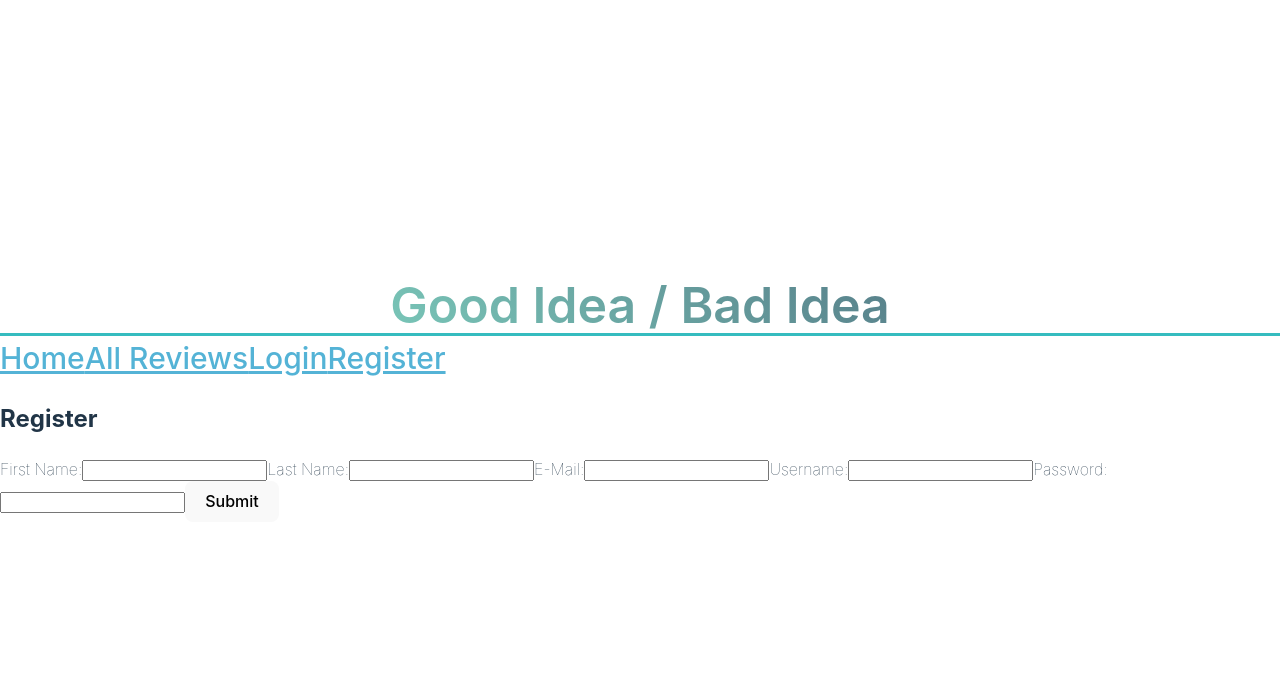
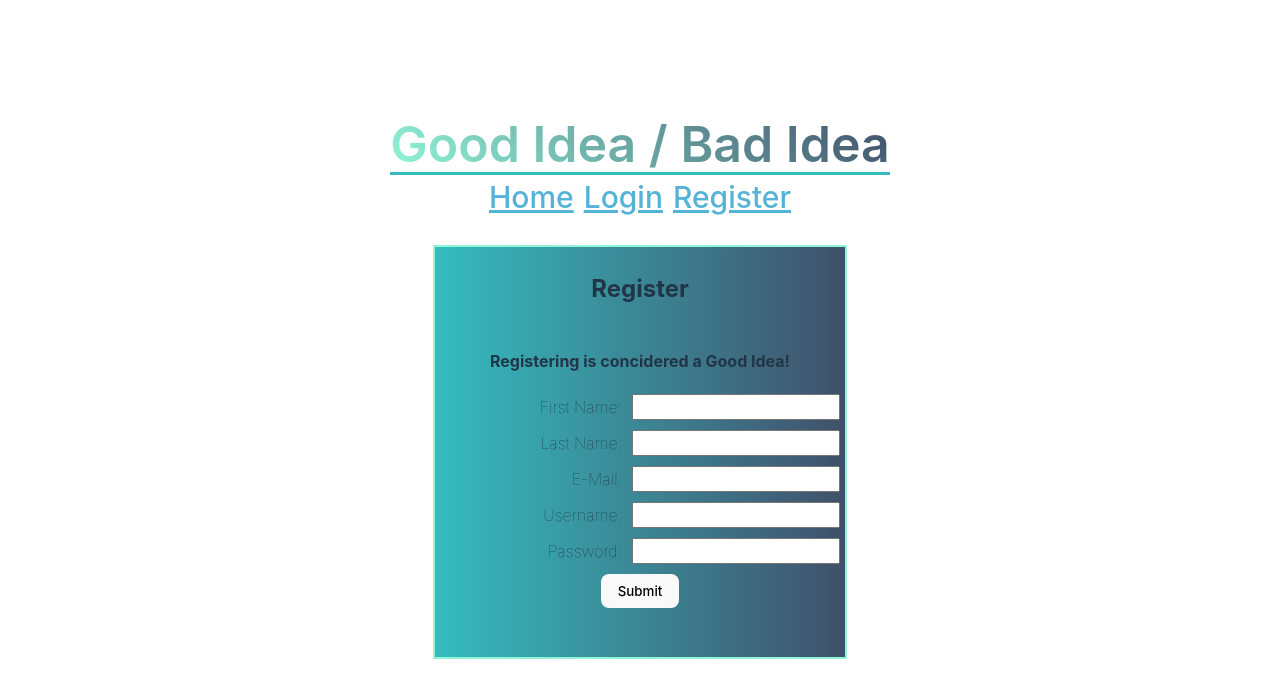
Before and after one commit to Bad-Idea-6/Front-End, a React (Vite) app in the folder bad-idea-6/: page /register in a window 1280 px wide. Shown: the top 698 px of the page. Built offline with nearby package versions, Linux system fonts and the light colour scheme.

Commit message:
CSS clean up. Need to make indivitual texbox/label changes

```diff
--- a/bad-idea-6/src/App.jsx
+++ b/bad-idea-6/src/App.jsx
@@ -6,11 +6,11 @@ import PostReview from "./components/PostReview";
 import AllReviews from "./components/AllReviews";
 import SingleReview from "./components/SingleReview";
 import Login from "./components/Login";
-import Register from "./components/register";
+import Register from "./components/Register";
 import Profile from "./components/Profile";
 import EditProfile from "./components/EditProfile";
 import EditPostPage from "./components/EditPostPage";
-import Logout from "./components/Logout";
+import Logout from "./components/LogOut";
 import Admin from "./components/Admin";
 import { currentToken } from "./components/apiAdapters";
 import { useState } from "react";
@@ -31,7 +31,7 @@ function App() {
       </header>
       <div id="navbar">
         <Link to="/">Home</Link>
-        <Link to="/AllReviews">All Reviews</Link>
+        {/* <Link to="/AllReviews">All Reviews</Link> */}
 
         {token && token.length ? (
           <>
--- a/bad-idea-6/src/components/AllReviews.jsx
+++ b/bad-idea-6/src/components/AllReviews.jsx
@@ -1,7 +1,7 @@
 import { useState, useEffect } from "react";
 import { Link } from 'react-router-dom';
 import SingleReview from "./SingleReview";
-import {BASEURL} from "./apiAdapters";
+import { BASEURL } from "./apiAdapters";
 // import SearchBar from "./SearchBar";
 
 
@@ -34,8 +34,8 @@ export default function AllReviews() {
         fetchAllReviews();
     }, [])
     return (
-
-        <div>
+<div class="page-container">
+        <div class="searchBar">
             <form>
                 <label htmlFor="search-query">Search: </label>
                 <input
@@ -54,15 +54,19 @@ export default function AllReviews() {
                     filteredReviews.length ? filteredReviews.map((Review, idx) => {
                         return (
                             <div key={idx}>
-                            <div className="review">
+                                <div class="reviewCard">
+                                    <div class="review">
                                         <h3>{Review.title}</h3>
                                         <h4>User: {Review.author}</h4>
                                         <h4>{Review.ideaName}</h4>
                                         <h4>{Review.review}</h4>
                                         <h2>Rating: {Review.rating}</h2>
+                                        <div class="detailsButton">
                                         <Link to={`/post/${Review.reviewId}`}>
                                             <button >Click Here For More Details</button>
                                         </Link>
+                                        </div>
+                                    </div>
                                 </div>
                             </div>
                         )
@@ -70,34 +74,6 @@ export default function AllReviews() {
                 }
             </div>
         </div>
+        </div>
     )
 }
-
-
-//         <div class="reviews-container">
-//             {
-//                 review.map((review, idx) => {
-//                     return (
-
-//                         <div key={idx}>
-//                             <div className="review">
-//                                 <h3>{review.title}</h3>
-//                                 <h4>User: {review.author}</h4>
-//                                 <h4>{review.ideaName}</h4>
-//                                 <h4>{review.review}</h4>
-//                                 <h2>Rating: {review.rating}</h2>
-//                                 {/* <img src={player.imageUrl}></img> */}
-//                                 {/* <Link to={`/SingleReview/${review.reviewId}`}>
-//                                     <button >Click Here for more details</button>
-//                                 </Link> */}
-//                                 {/* <button onClick={() => setReview }>
-//                                 </button> */}
-//                             </div>
-//                         </div>
-
-//                     )
-//                 })
-//             }
-//         </div>
-//     )
-// }
--- a/bad-idea-6/src/components/Login.jsx
+++ b/bad-idea-6/src/components/Login.jsx
@@ -51,8 +51,12 @@ export default function userLogin(props) {
     }
     return (
         <div>
+            <div class="reviews-container">
+                <div class="loginCard">
+                    <div class="login">
                         <h1> Login Here </h1>
                         <form>
+                            <div class="loginTextBox">
                             <input name="Username"
                                 type="text"
                                 placeholder="Input Username Here"
@@ -68,19 +72,25 @@ export default function userLogin(props) {
                                 onChange={(e) => {
                                     setPasswordInput(e.target.value)
                                 }} />
-
-                <button>
-                    <input type="submit" value={"submit"} onClick={loginRequest} />
+</div>
+                <div class="button-gap">
+                            <button onClick={loginRequest}>
+                                <input type="submit" value={"Login"} onClick={loginRequest} />
                             </button>
 
-            </form>
-            <button onClick={() =>
-            { setUsernameInput("admin")
+
+                        <button onClick={() => {
+                            setUsernameInput("admin")
                             setPasswordInput("password")
                         }
                         }
                         >Admin
                         </button>
                         </div>
+                        </form>
+                    </div>
+                </div>
+            </div>
+        </div>
     )
 }
--- a/bad-idea-6/src/components/Register.jsx
+++ b/bad-idea-6/src/components/Register.jsx
@@ -30,8 +30,15 @@ const Register = (props) => {
     }
     return (
         <div>
+                   <div class="reviews-container">
+                <div class="loginCard">
+                    <div class="register">
+            <div class="center">
             <h2>Register</h2>
+            <h4>Registering is concidered a Good Idea!</h4>
+            </div>
             <form onSubmit={handleSubmit}>
+            <div class="registerTextBox">
             <label>
                     First Name:
                     <input
@@ -83,7 +90,12 @@ const Register = (props) => {
                     />
                 </label>
                 <button type='submit'>Submit</button>
+                </div>
             </form>
+
+        </div>
+        </div>
+        </div>
         </div>
     );
 };
--- a/bad-idea-6/src/components/SingleReview.jsx
+++ b/bad-idea-6/src/components/SingleReview.jsx
@@ -37,7 +37,10 @@ const SingleReview = ({ SingleReview }) => {
 
   return (
     <>
+     <div class="reviews-container">
+     <div class="reviewCard">
       <h1>Single Post Page</h1>
+                                    <div class="review">
       {review && review.reviewId ? (
         <div className="Single-Review">
           <h2>{review.title}</h2>
@@ -52,6 +55,9 @@ const SingleReview = ({ SingleReview }) => {
       ) : (
         <h2> Loading... </h2>
       )}
+      </div>
+      </div>
+      </div>
     </>
   );
 };
--- a/bad-idea-6/src/index.css
+++ b/bad-idea-6/src/index.css
@@ -73,6 +73,7 @@ body {
   flex-direction: row;
   overflow-x: hidden;
   justify-content: space-between;
+  align-items: center;
 }
 #cloud-container{
   position:absolute;
@@ -85,10 +86,11 @@ body {
 }
 .page-container {
   display: flex;
+  align-items: center;
   margin: 75px auto;
   width: 975px auto;
   padding: 30px;
-  justify-content: space-between;
+  justify-content: center;
 }
 
 .card-container {
@@ -150,12 +152,13 @@ button {
   border-radius: 8px;
   border: 1px solid transparent;
   padding: 0.6em 1.2em;
-  font-size: 1em;
   font-weight: 500;
   font-family: inherit;
   background-color: #1a1a1a;
   cursor: pointer;
   transition: border-color 0.25s;
+  align-items: center;
+  justify-content: center;
 }
 
 button:hover {
@@ -201,25 +204,123 @@ header {
   width: 275px;
   height: 375px;
   background-image: linear-gradient(to right, #35bcbf, #41506b);
+
+}
+.login {
+  border: 2px solid #90f6d7;
+  padding: 5px;
+  margin: 5px;
+  width: 275px;
+  height: 275px;
+  background-image: linear-gradient(to right, #35bcbf, #41506b);
+  gap: 10px;
+
 }
 
+.center{
+  display: flex;
+  justify-content: center;
+  align-items: center;
+  flex-direction: column;
+}
+
+.register {
+  border: 2px solid #90f6d7;
+  padding: 5px;
+  margin: 5px;
+  width: 400px;
+  height: 400px;
+  background-image: linear-gradient(to right, #35bcbf, #41506b);
+  gap: 10px;
+
+}
 .reviews-container {
   display: flex;
   flex-direction: row;
+  justify-content: center;
+  align-items: center;
+  flex-wrap: wrap;
+  padding: 5px;
+  margin: 5px;
+  gap: 20px;
+}
+
+.reviewsCard {
+  display: flex;
+  flex-direction: row;
+  justify-content: center;
+  align-items: center;
   flex-wrap: wrap;
   padding: 5px;
   margin: 5px;
 
 }
+.button-gap{
+  display: flex;
+  justify-content: center;
+  align-items: center;
+}
 
-.navbar {
+.loginTextBox{
   display: flex;
+  justify-content: center;
+  align-items: center;
+  flex-direction: column;
+}
+.loginCard {
+  display: flex;
+  justify-content: center;
+  align-items: center;
+  flex-wrap: wrap;
+  padding: 5px;
+  margin: 5px;
+  gap:10px;
+
+}
+.detailsButton{
+  display: flex;
+  justify-content: center;
+  align-items: center;
+}
+
+.registerTextBox{
+  display: flex;
+  justify-content: center;
+  align-items: center;
+  flex-direction: column;
+}
+
+#navbar {
+  display: flex;
+  align-items: center;
+  justify-content: center;
+  border: 5px #35bcbf;
+  gap: 2%;
+}
+.searchbar {
+  display: flex;
+  align-items: center;
   justify-content: space-evenly;
   border: 5px #35bcbf;
 }
-
 .container {
   display: flex;
   justify-content: center;
   align-items: center;
 }
+
+label {
+  display: flex;
+  flex-direction: row;
+  justify-content: flex-end;
+  text-align: right;
+  width: 400px;
+  line-height: 26px;
+  margin-bottom: 10px;
+}
+
+input {
+  height: 20px;
+  flex: 0 0 200px;
+  margin-left: 10px;
+}
```
Lines whose indentation alone changed are shown as unchanged.
